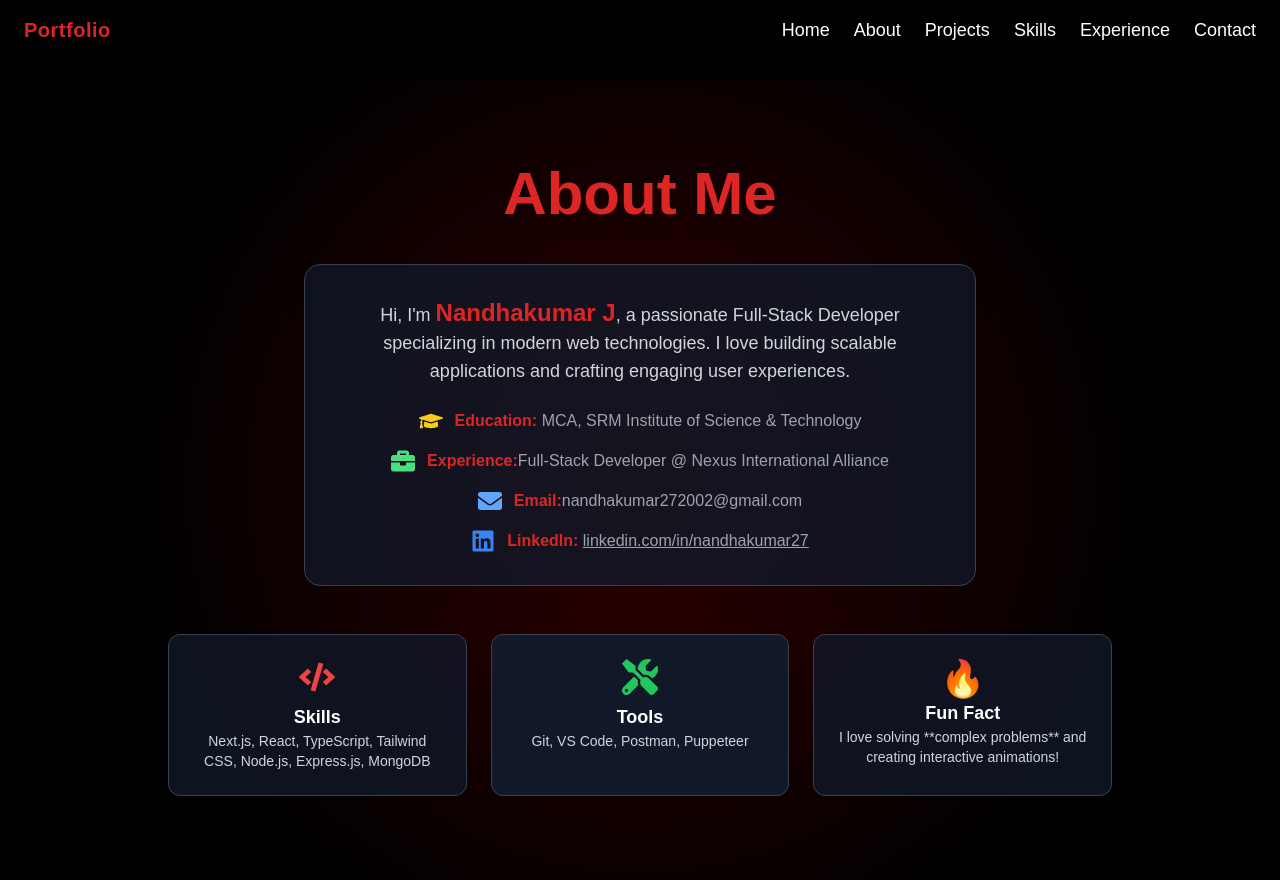
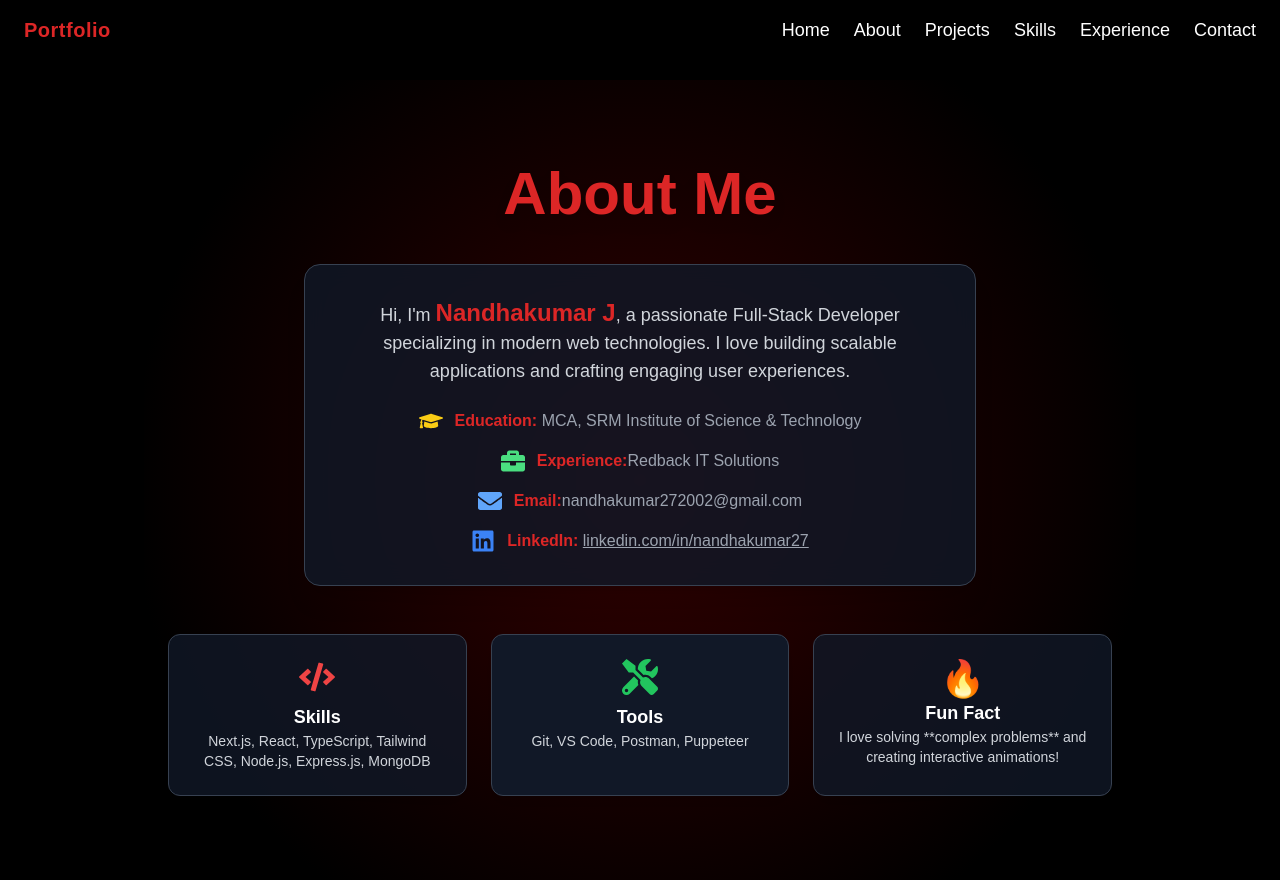
Before and after one commit to 27nandha/portfolio-netflix, a Next.js app: page /about in a window 1280 px wide. Built offline with nearby package versions, Linux system fonts and the light colour scheme.

Commit message:
updated company name

```diff
--- a/src/pages/about.tsx
+++ b/src/pages/about.tsx
@@ -94,7 +94,7 @@ const About = () => {
               <FaBriefcase className="text-green-400 text-2xl" />
               <span>
                 <span className="text-red-600 font-semibold">Experience:</span>
-                Full-Stack Developer @ Nexus International Alliance
+                Redback IT Solutions
               </span>
             </motion.p>
 
```
